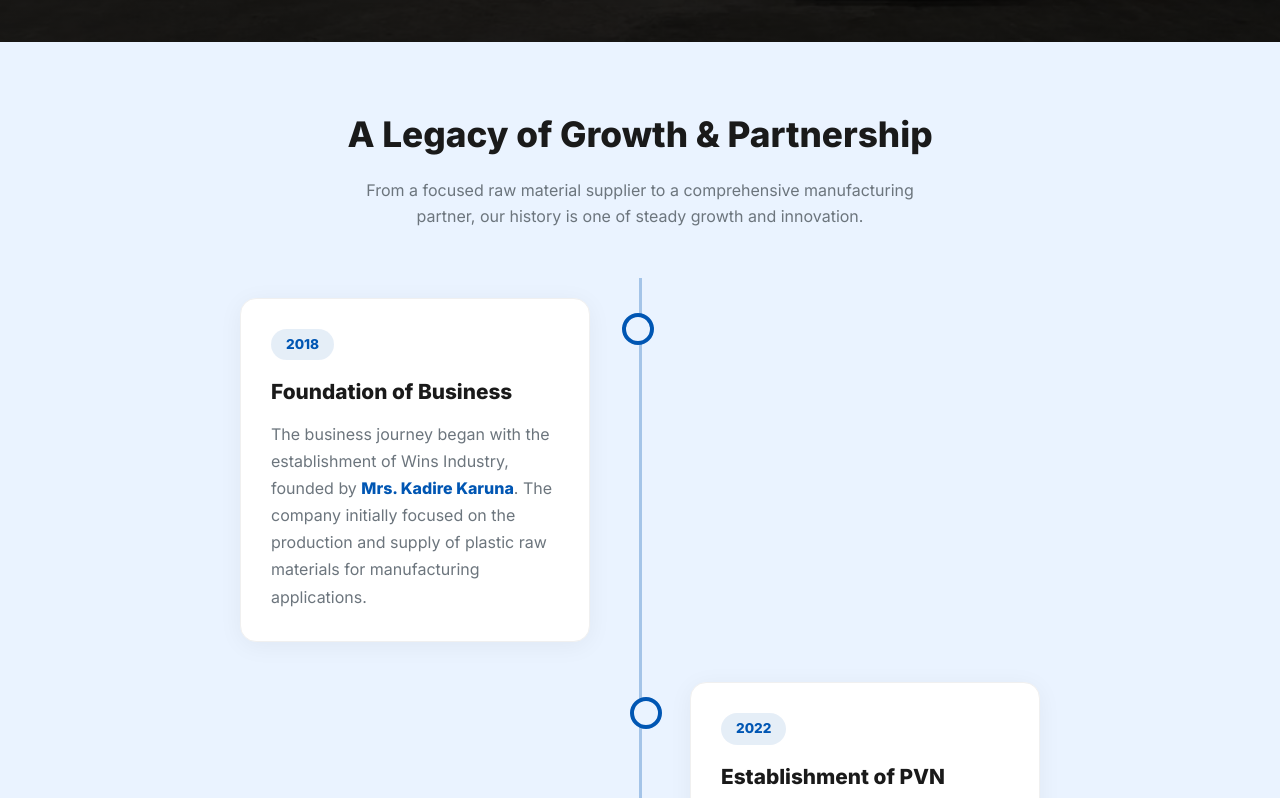
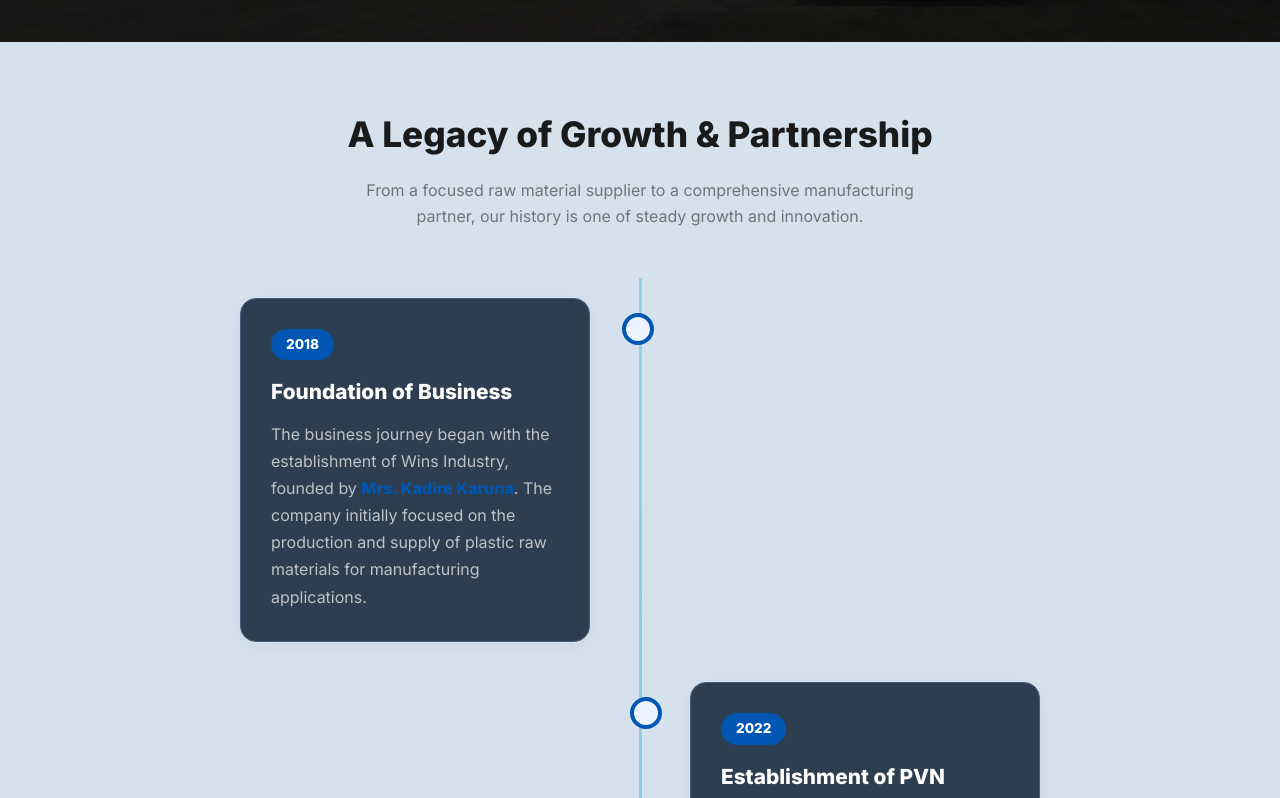
Before and after one commit to Anirudh3770/PVN-INDUSTRIES, a React (Vite) app in the folder pvn-industries/: page / in a window 1280 px wide. Shown: the part 690-1488 px from the top of the page. Built offline with nearby package versions, Linux system fonts and the light colour scheme.

Commit message:
background changes

```diff
--- a/pvn-industries/src/App.css
+++ b/pvn-industries/src/App.css
@@ -613,6 +613,10 @@
 }
 
 /* Journey Timeline */
+.journey-section {
+  background: #d5e2ed;
+}
+
 .about-section {
   background: var(--light); /* Softer background */
   padding: 6rem 0;
@@ -628,7 +632,7 @@
   content: '';
   position: absolute;
   width: 3px; /* Thinner line */
-  background-color: var(--primary);
+  background: linear-gradient(to bottom, var(--secondary), var(--primary));
   opacity: 0.3; /* A bit more visible */
   top: 0;
   bottom: 0;
@@ -671,11 +675,11 @@
 
 .timeline-content {
   padding: 30px; /* More padding */
-  background-color: var(--white);
+  background-color: #2c3e50;
   position: relative;
   border-radius: 16px; /* Larger radius */
   box-shadow: 0 4px 25px rgba(0, 0, 0, 0.05); /* Softer, more modern shadow */
-  border: 1px solid #f0f0f0;
+  border: 1px solid #46627f;
   transition: all 0.3s ease;
 }
 
@@ -694,8 +698,8 @@
   padding: 5px 15px;
   margin-bottom: 15px;
   border-radius: 50px;
-  background: rgba(0, 86, 179, 0.1);
-  color: var(--primary);
+  background: var(--primary);
+  color: var(--white);
   font-weight: 700;
   font-size: 0.85rem;
 }
@@ -704,11 +708,11 @@
   font-size: 1.3rem;
   font-weight: 700;
   margin-bottom: 0.75rem;
-  color: var(--dark);
+  color: var(--white);
 }
 
 .timeline-description {
-  color: var(--grey);
+  color: #bdc3c7; /* Lighter grey for dark background */
   font-size: 1rem;
   line-height: 1.7; /* Better readability */
 }
```
